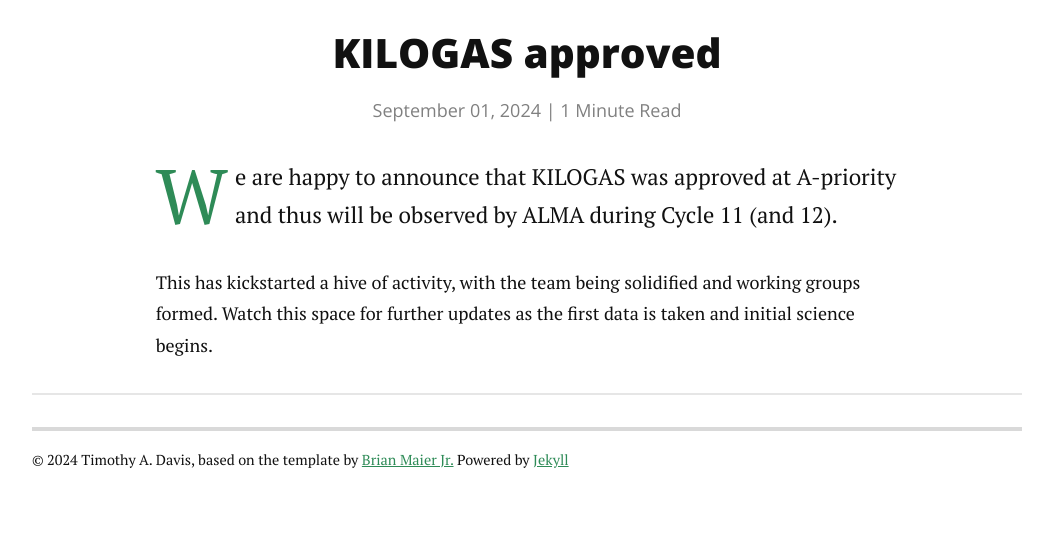
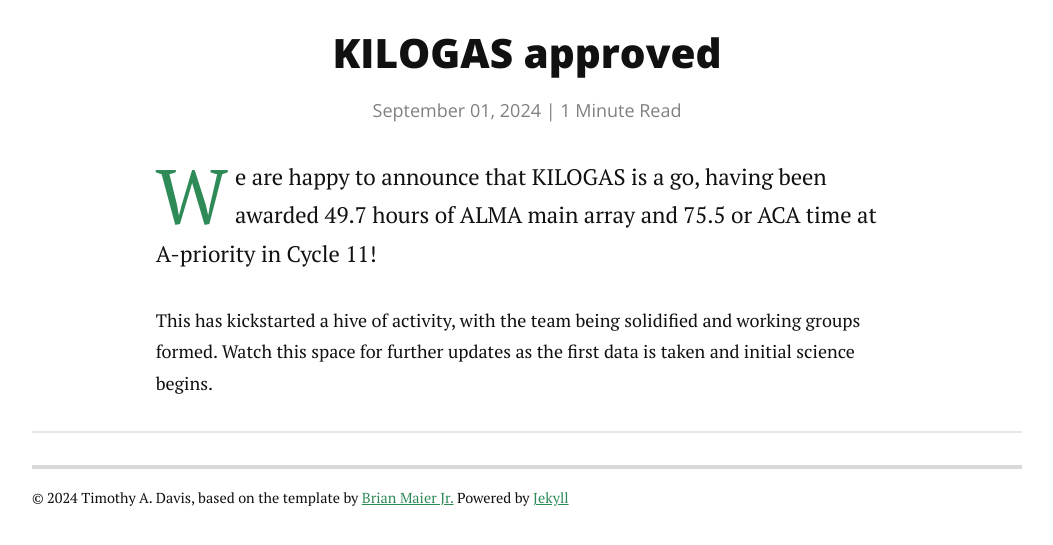
Before and after one commit to TimothyADavis/kilogas, a Jekyll site: the page built from _posts/2024-09-01-kilogas_is_go.markdown, in a window 1280 px wide, cut to the strip 274-819 px from the top of the page. Shown: the whole strip, without its empty margins (113-1166 px from the left). Built offline with Jekyll 4.4.1, drawn with Linux system fonts in a browser that asks for light colours; nearby versions of some CDN libraries.

Commit message:
Update 2024-09-01-kilogas_is_go.markdown

```diff
--- a/_posts/2024-09-01-kilogas_is_go.markdown
+++ b/_posts/2024-09-01-kilogas_is_go.markdown
@@ -4,6 +4,6 @@
 date:   2024-09-01
 ---
 
-<p class="intro"><span class="dropcap">W</span>e are happy to announce that KILOGAS was approved at A-priority and thus will be observed by ALMA during Cycle 11 (and 12).</p>
+<p class="intro"><span class="dropcap">W</span>e are happy to announce that KILOGAS is a go, having been awarded 49.7 hours of ALMA main array and 75.5 or ACA time at A-priority in Cycle 11!</p>
 
 This has kickstarted a hive of activity, with the team being solidified and working groups formed. Watch this space for further updates as the first data is taken and initial science begins.
```
